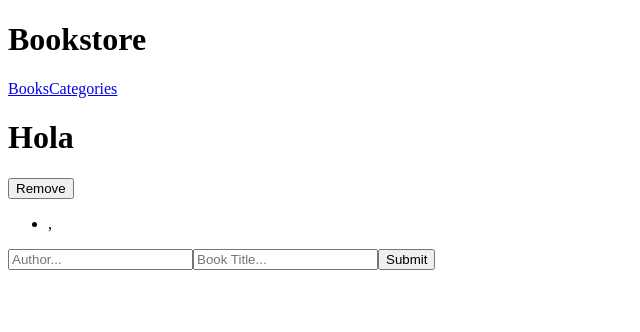
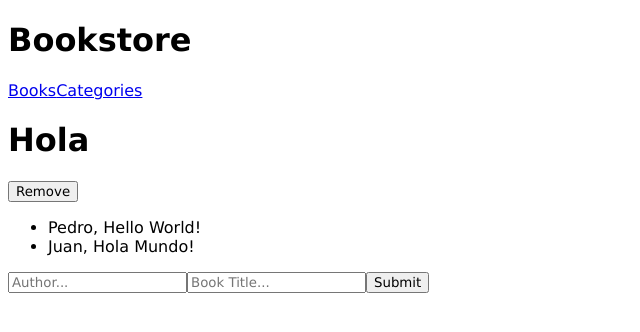
Before and after one commit to AntonioHincapie/bookstore-project, a React (Create React App) app: page / in a window 1280 px wide. Shown: the top 332 px of the page, without its empty margins (0-640 px from the left). Built offline with nearby package versions, Linux system fonts and the light colour scheme.

Commit message:
Re structure books and booklist files

```diff
--- a/src/components/book.js
+++ b/src/components/book.js
@@ -1,5 +1,13 @@
 import React from 'react';
 
 export default function BookItem(props) {
-  return <li>{props.libro.author}, {props.libro.name}</li>
+  const { author, title } = props;
+
+  return (
+    <li>
+      {author}
+      {`, `}
+      {title}
+    </li>
+  )
 }
--- a/src/components/booklist.js
+++ b/src/components/booklist.js
@@ -1,12 +1,29 @@
-import React from 'react';
+import React, { useState } from 'react';
 import BookItem from './book';
 
 export default function BooksList(props) {
+  const [libros] = useState([{
+    key: 1,
+    title: 'Hello World!',
+    author: 'Pedro',
+  },
+  {
+    key: 2,
+    title: 'Hola Mundo!',
+    author: 'Juan',
+  }]);
+
   return (
     <ul>
-      {props.libros.map(libro => (
-        <BookItem key={libro.id} libro={libro} />
-      ))}
+      {
+        libros.map(libro => (
+          <BookItem
+            key={libro.key}
+            author={libro.author}
+            title={libro.title}
+          />
+        ))
+      }
     </ul>
   );
 }
--- /dev/null
+++ b/src/components/books.css
@@ -0,0 +1,3 @@
+* {
+  font-family: 'Lucida Sans', 'Lucida Sans Regular', 'Lucida Grande', 'Lucida Sans Unicode', Geneva, Verdana, sans-serif;
+}
--- a/src/components/books.js
+++ b/src/components/books.js
@@ -2,19 +2,8 @@ import React from 'react';
 import BookInput from './bookinput';
 import BooksList from './booklist';
 import NavBar from './navbar';
-
-export default class Books extends React.Component {
-  state={
-    libros: [
-      {
-        id: 1,
-        author: "",
-        name: "",
-      }
-    ]
-  };
-
-  render () {
+import './books.css';
+export default function Books() {
   return (
     <div>
       <NavBar />
@@ -22,9 +11,8 @@ export default class Books extends React.Component {
         <h1>Hola</h1>
         <button type="button">Remove</button>
       </div>
-        <BooksList libros={this.state.libros} />
+      <BooksList />
       <BookInput />
     </div>
   );
-  };
 }
--- a/src/index.js
+++ b/src/index.js
@@ -1,7 +1,7 @@
 import React from 'react';
 import ReactDOM from 'react-dom/client';
 import { BrowserRouter } from 'react-router-dom';
-import App from './app.js';
+import App from './app';
 
 const root = ReactDOM.createRoot(document.getElementById('root'));
 root.render(
```
Lines whose indentation alone changed are shown as unchanged.
